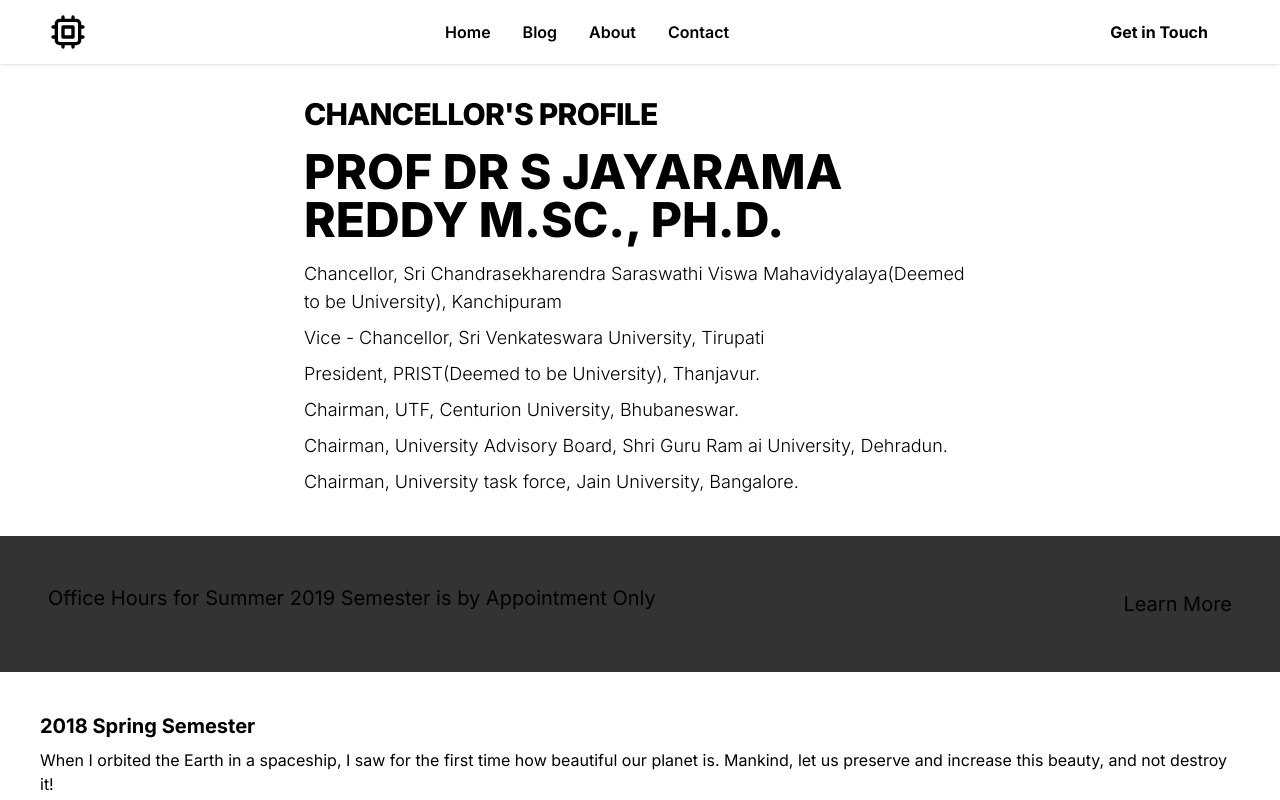
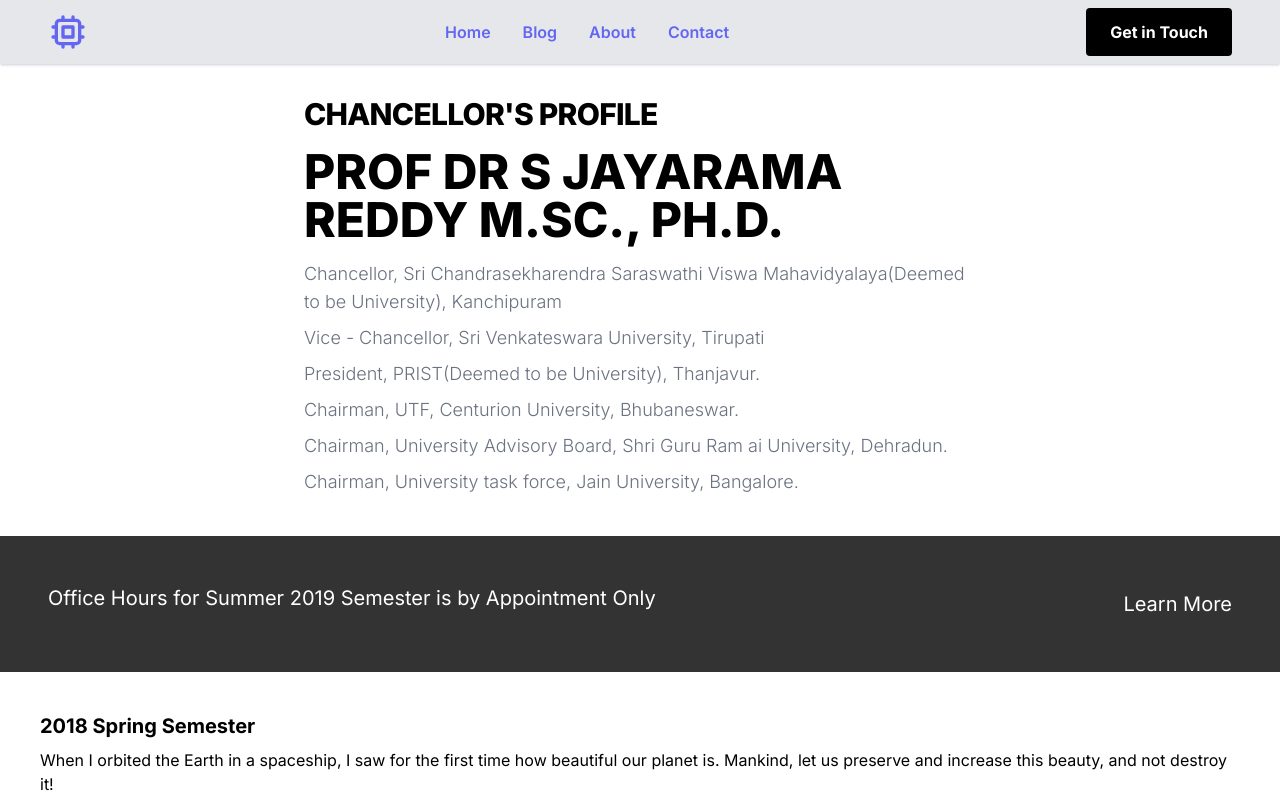
Before and after one commit to balaji-sivasakthi/professor-blog, a Next.js app in the folder front-end/: page / in a window 1280 px wide. Shown: the top 800 px of the page. Built offline with nearby package versions, Linux system fonts and the light colour scheme.

Commit message:
fix: color issue

```diff
--- a/front-end/tailwind.config.ts
+++ b/front-end/tailwind.config.ts
@@ -6,12 +6,6 @@
 
    content: ["./src/pages/**/*.{js,ts,jsx,tsx,mdx}", "./src/components/**/*.{js,ts,jsx,tsx,mdx}", "./src/app/**/*.{js,ts,jsx,tsx,mdx}"],
    theme: {
-      colors: {
-         primary_color: "#F1CC0D",
-         black_color: "#272727",
-         white_color: "#FFFFFF",
-         white_light: "#EDEDED",
-      },
       extend: {
          screens: {
             sm: "576px",
```
